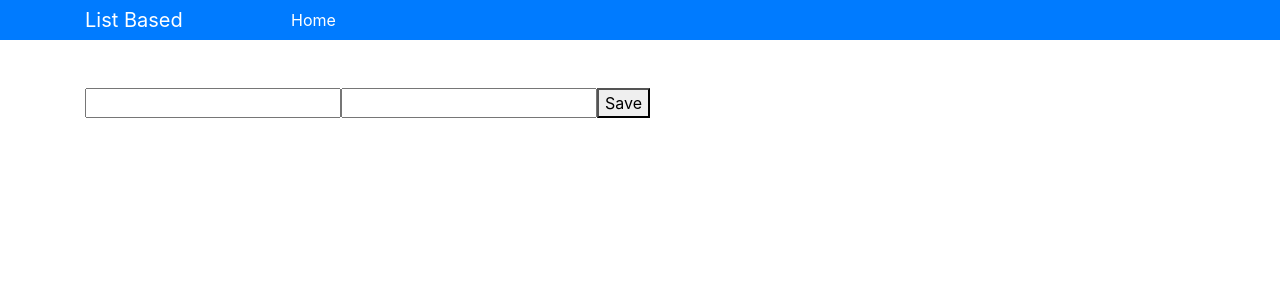
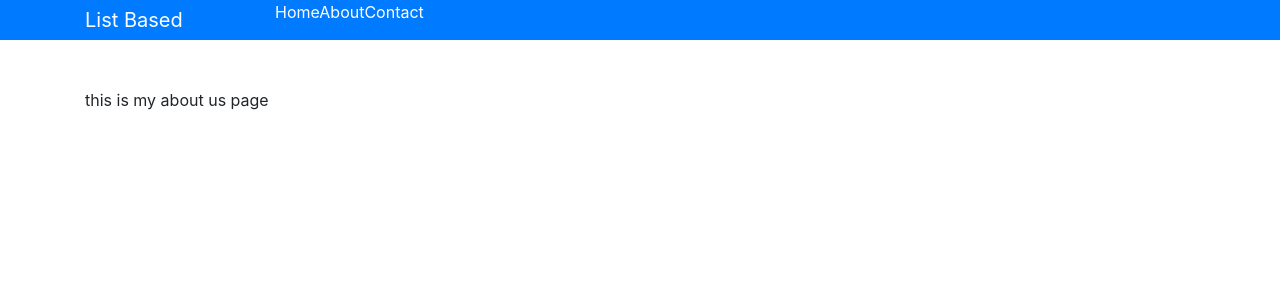
Before and after one commit to f2expert/ReactTraining, a React (Create React App) app: page /about in a window 1280 px wide. Shown: the top 300 px of the page. Built offline with nearby package versions, Linux system fonts and the light colour scheme.

Commit message:
implemented routing

```diff
--- a/package.json
+++ b/package.json
@@ -9,6 +9,7 @@
     "bootstrap": "^4.6.0",
     "react": "^17.0.2",
     "react-dom": "^17.0.2",
+    "react-router-dom": "^5.2.0",
     "react-scripts": "4.0.3",
     "reactstrap": "^8.9.0",
     "web-vitals": "^1.0.1"
--- a/src/App.js
+++ b/src/App.js
@@ -1,11 +1,12 @@
 import Header from './containers/header';
-import Footer from './containers/footer';
+import { Container, Row, Col } from 'reactstrap';
+import { Switch, Route, Redirect} from 'react-router-dom';
 
-import { Container, Row, Col } from 'reactstrap';
-import LoginComponent from './components/login.component';
+import Home from './views/home';
+import About from './views/about';
+import Contact from './views/contact';
 
 import './App.css';
-import RefComponent from './components/ref.component';
 
 function App() {
   const navLists = [{ title: 'dfdsfdfdsfd', links: 'adfsfdfdsfds' }];
@@ -21,7 +22,13 @@ function App() {
       <Container className="pt-5">
         <Row>
           <Col>
-            <RefComponent />
+            <Switch>
+              <Route path="/" exact component={ Home }  />
+              <Route path="/about" component={About}/>
+              <Route path="/home" component={ Home }  />
+              <Route path="/contact" component={Contact}/>
+              <Redirect from="/*" to="/home" />
+            </Switch>
           </Col>
         </Row>
       </Container>
--- a/src/components/navbar/nav.component.js
+++ b/src/components/navbar/nav.component.js
@@ -1,16 +1,16 @@
-import { Nav, NavItem, NavLink } from 'reactstrap';
+import { Link } from 'react-router-dom';
 import './nav.css'
 
 function NavComponent({navList}) {
 
     const renderNavList = () => {
-        return navList.map((item, i) => <NavItem key={i}><NavLink href={item.links}>{item.title}</NavLink></NavItem>)
+        return navList.map((item, i) => <Link key={i} to={item.links}>{item.title}</Link>)
     }
 
     return (
-        <Nav>
+        <>
             {navList ? renderNavList() : null}
-        </Nav>
+        </>
     )
 }
 
--- a/src/containers/header.js
+++ b/src/containers/header.js
@@ -1,7 +1,11 @@
 import { Container, Row, Col } from 'reactstrap';
 import NavComponent from '../components/navbar/nav.component';
 function Header() {
-    const navLists = [{ title: 'Home', links: 'homeeeeee' }];
+    const navLists = [
+        { title: 'Home', links: '/home' },
+        { title: 'About', links: '/about' },
+        { title: 'Contact', links: '/contact' }
+    ];
     return (
         <Container>
             <Row>
--- a/src/index.js
+++ b/src/index.js
@@ -1,5 +1,6 @@
 import React from 'react';
 import ReactDOM from 'react-dom';
+import { BrowserRouter } from 'react-router-dom'
 
 import 'bootstrap/dist/css/bootstrap.min.css';
 import './index.css';
@@ -9,7 +10,9 @@ import reportWebVitals from './reportWebVitals';
 
 ReactDOM.render(
   <React.StrictMode>
-    <App />
+    <BrowserRouter>
+      <App />
+    </BrowserRouter>
   </React.StrictMode>,
   document.getElementById('root')
 );
--- /dev/null
+++ b/src/views/about.js
@@ -0,0 +1,11 @@
+import React from 'react'
+
+function About() {
+    return (
+        <div>
+            this is my about us page
+        </div>
+    )
+}
+
+export default About
--- /dev/null
+++ b/src/views/contact.js
@@ -0,0 +1,11 @@
+import React from 'react'
+
+function Contact() {
+    return (
+        <div>
+            this is my contat us page
+        </div>
+    )
+}
+
+export default Contact
--- /dev/null
+++ b/src/views/home.js
@@ -0,0 +1,11 @@
+import React from 'react'
+
+function Home() {
+    return (
+        <div>
+            this is my home page
+        </div>
+    )
+}
+
+export default Home
```
